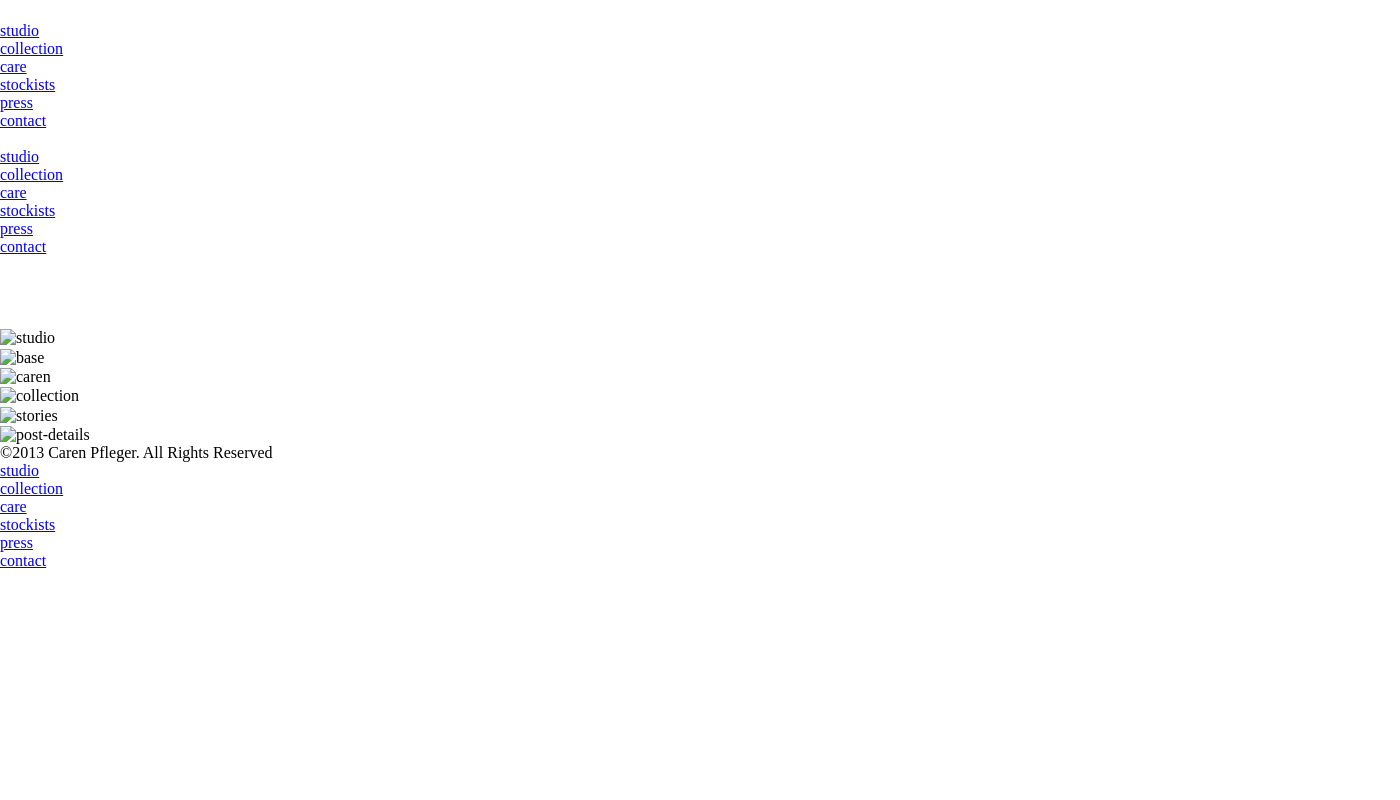
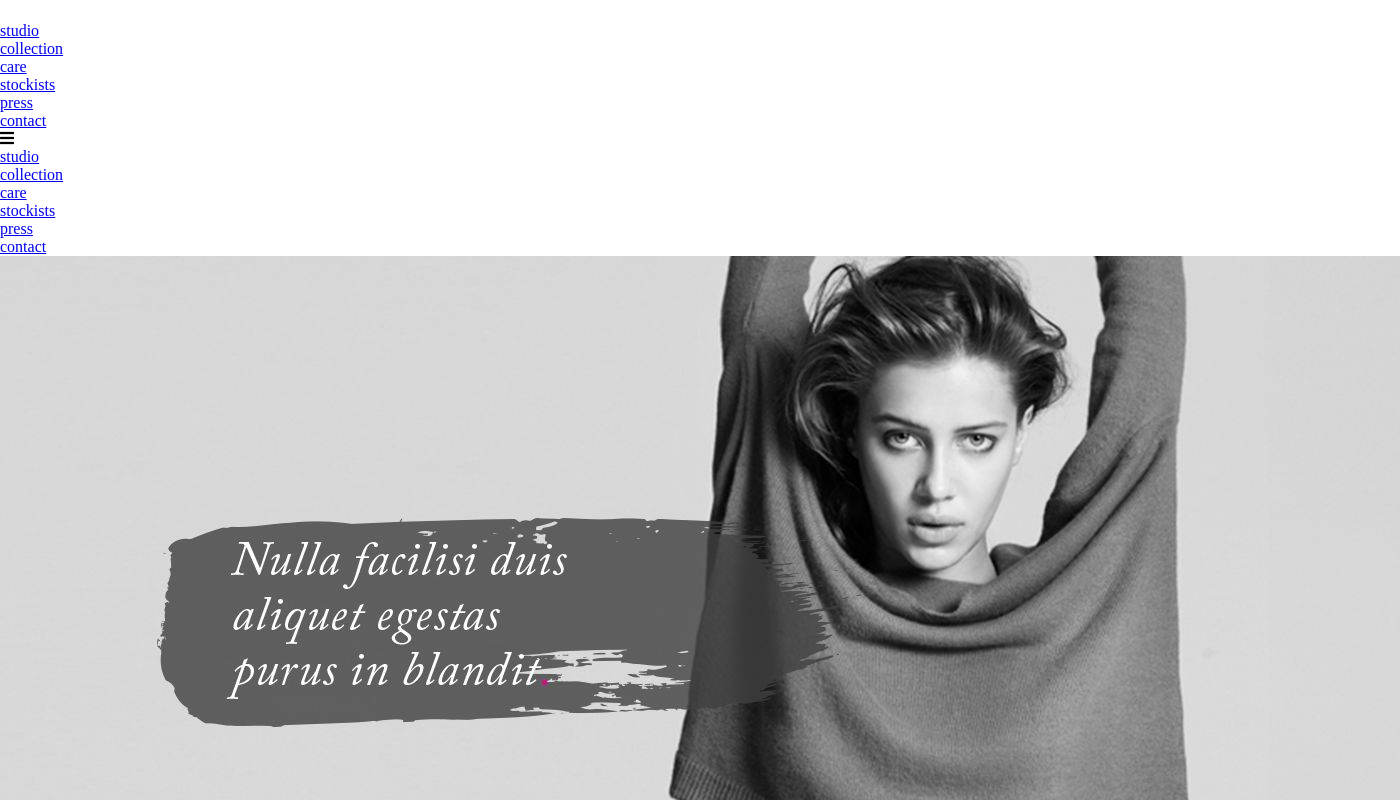
Before and after one commit to ssarathprdxn/CAREN, a plain HTML site: page index.html in a window 1280 px wide. Shown: the top 800 px of the page, 1400 px wide, since content can reach past the window. Drawn offline with Linux system fonts and the light colour scheme; files whose address does not match are found by name.

Commit message:
updated image src path

```diff
--- a/index.html
+++ b/index.html
@@ -28,6 +28,8 @@
     <!--font-awesome link for icons-->
     <link rel="stylesheet" href="https://cdnjs.cloudflare.com/ajax/libs/font-awesome/4.7.0/css/font-awesome.min.css">
 
+    <link rel="stylesheet" href="https://cdnjs.cloudflare.com/ajax/libs/font-awesome/5.15.2/css/all.min.css"
+  />
     <!-- Default style-sheet is for 'media' type screen (color computer display).  -->
     <link rel="stylesheet" media="screen" href="assets/css/style.css" >
   </head>
@@ -70,10 +72,10 @@
   <div class="banner">
     <span class="arrow left"></span>
         <ul>
-          <li class="active"><figure><img src="images/banner.jpg" alt=""></figure></li>
-          <li><figure><img src="images/banner.jpg" alt=""></figure></li>
-          <li><figure><img src="images/banner.jpg" alt=""></figure></li>
-          <li><figure><img src="images/banner.jpg" alt=""></figure></li>
+          <li class="active"><figure><img src="assets/images/banner.jpg" alt=""></figure></li>
+          <li><figure><img src="assets/images/banner.jpg" alt=""></figure></li>
+          <li><figure><img src="assets/images/banner.jpg" alt=""></figure></li>
+          <li><figure><img src="assets/images/banner.jpg" alt=""></figure></li>
         </ul>
     <span class="arrow right"></span>
  </div>
@@ -82,15 +84,15 @@
    <!-- portfolio starts here -->
    <div class="blogs">
     <div class="wrapper">
-        <figure><img src="images/studio.jpg" alt="studio"></figure>
+        <figure><img src="assets/images/studio.jpg" alt="studio"></figure>
              <figure class="image">
-            <img  src="images/base.jpg" alt="base">
+            <img  src="assets/images/base.jpg" alt="base">
             <img src="#" class="image__overlay" alt="">
             </figure>
-        <figure><img  src="images/caren.jpg" alt="caren"></figure>
-        <figure><img src="images/collection.jpg" alt="collection"></figure>
-        <figure><img src="images/stories.jpg" alt="stories"></figure>
-        <figure><img src="images/post-details.jpg" alt="post-details"></figure>
+        <figure><img  src="assets/images/caren.jpg" alt="caren"></figure>
+        <figure><img src="assets/images/collection.jpg" alt="collection"></figure>
+        <figure><img src="assets/images/stories.jpg" alt="stories"></figure>
+        <figure><img src="assets/images/post-details.jpg" alt="post-details"></figure>
     </div>
 </div>
    <!-- portfolio ends here -->
@@ -116,6 +118,5 @@
 
     </div>
     <!--container ends here-->
-
-  </body>
+      </body>
 </html>
```
